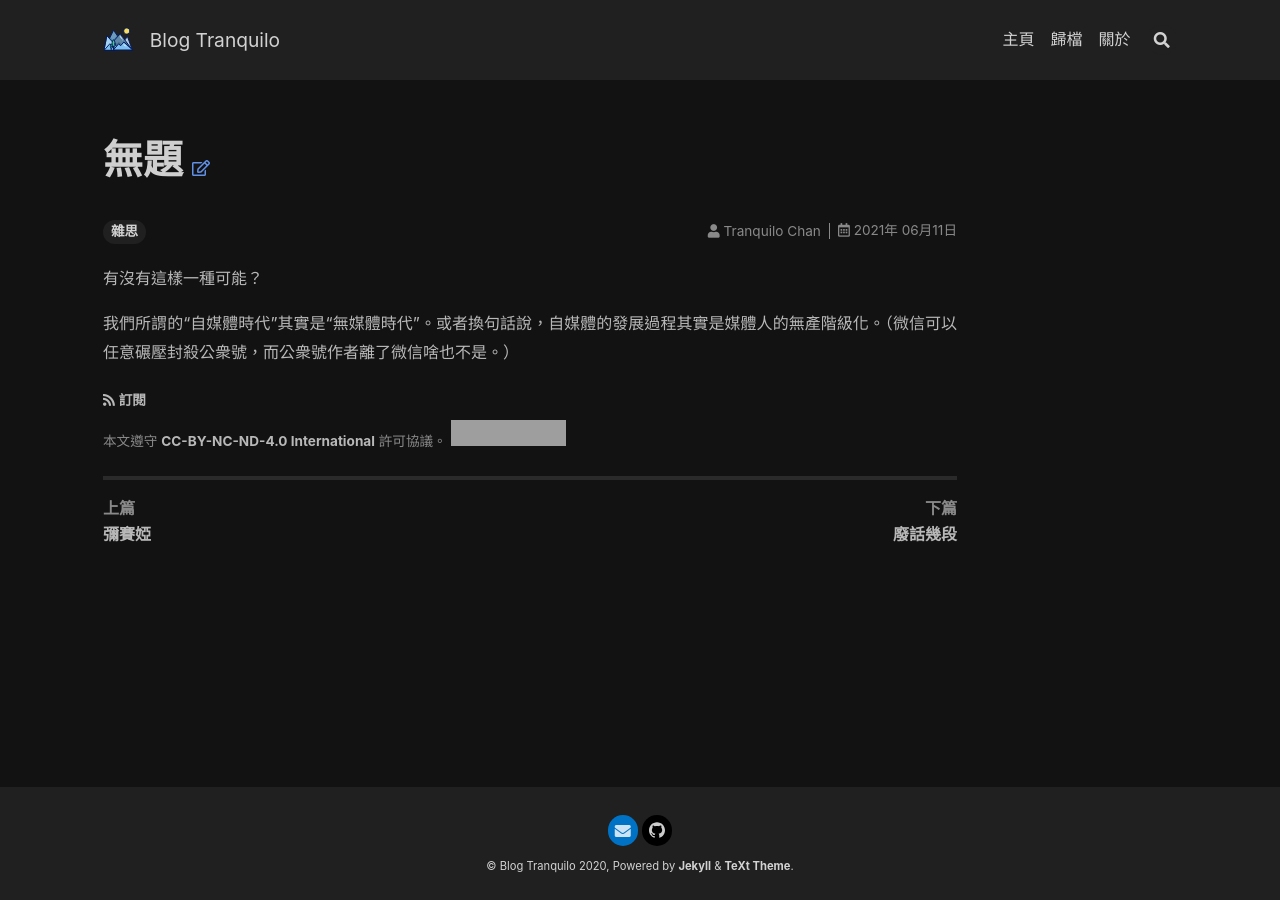
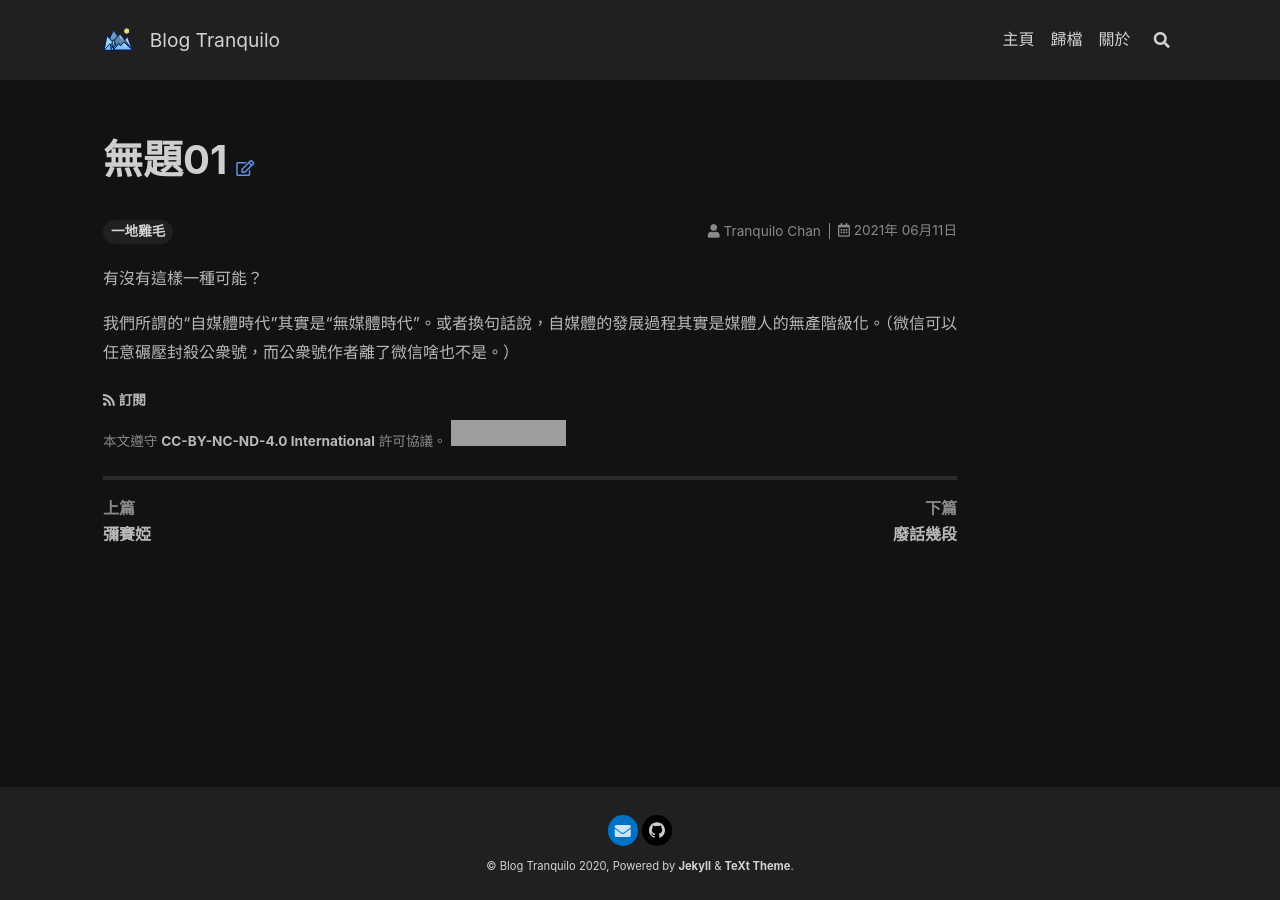
Before and after one commit to tttranquilooo/blog, a Jekyll site: the page built from _posts/2021-06-11-on-mass-media.md, in a window 1280 px wide. Built offline with Jekyll 4.4.1, drawn with Linux system fonts in a browser that asks for light colours; nearby versions of some CDN libraries; comment, search, counter and statistics services are not loaded; grey boxes are pictures that could not be loaded.

Commit message:
rename tag

```diff
--- a/_posts/2021-06-11-on-mass-media.md
+++ b/_posts/2021-06-11-on-mass-media.md
@@ -1,8 +1,8 @@
 ---
-title: 無題
+title: 無題01
 license: CC-BY-NC-ND-4.0
 author: Tranquilo Chan
-tags: 雜思
+tags: 一地雞毛
 key: 20210611
 ---
 
```
Also changed, not shown: _posts/2020-12-14-on-art.md (+1 -1 lines), _posts/2021-03-27-story-02.md (+1 -1 lines), _posts/2021-05-19-on-love_death&robots.md (+1 -1 lines).
